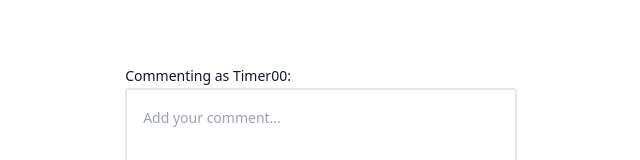
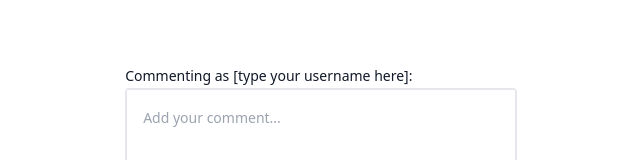
Before and after one commit to Timer00/reddit-comments, a Next.js app: page / in a window 1280 px wide. Shown: the top 160 px of the page, without its empty margins (319-959 px from the left). Built offline with nearby package versions, Linux system fonts and the light colour scheme.

Commit message:
Make username editable and accessible everywhere
Crete user hooks and context for easy access to username functionality across the codebase

```diff
--- a/src/components/CommentForm.tsx
+++ b/src/components/CommentForm.tsx
@@ -1,14 +1,15 @@
 import React, { useState } from "react";
 import { type NewComment } from "~/types/comments";
 import { SubmitButton } from "~/components/SubmitButton";
+import { useUser } from "~/hooks/useUser";
 
 interface CommentFormProps {
-  user: string
   onSubmit: (newComment: NewComment) => void
 }
 
-export const CommentForm = ({ user, onSubmit }: CommentFormProps) => {
+export const CommentForm = ({ onSubmit}: CommentFormProps) => {
   const [content, setContent] = useState("");
+  const { user, setUser } = useUser();
 
   const submit = (e: React.FormEvent) => {
     e.preventDefault();
@@ -18,21 +19,25 @@ export const CommentForm = ({ user, onSubmit }: CommentFormProps) => {
 
   return (
     <form onSubmit={submit} className='w-full'>
-      <label htmlFor="comment" className="block text-sm font-medium leading-6 text-gray-900">
-        Commenting as {user}:
+      <label className="block text-sm font-medium leading-6 text-gray-900">
+        Commenting as
+        <span contentEditable className='ml-1'
+              onClick={()=>setUser('')}
+              onBlur={(e) => setUser(e.target.textContent ?? '')}>
+          {user}
+        </span>:
       </label>
       <div className="border-gray-200 border-2 rounded">
         <textarea
           rows={4}
           name="comment"
-          id="comment"
           className="p-4 block w-full placeholder:text-gray-400 sm:text-sm sm:leading-6"
           placeholder='Add your comment...'
           value={content}
           onChange={e => setContent(e.target.value)}
         />
         <div className='bg-gray-200 flex flex-row'>
-          <SubmitButton disabled={!content}>Reply</SubmitButton>
+          <SubmitButton disabled={!content || !user}>Reply</SubmitButton>
         </div>
       </div>
     </form>
--- a/src/components/Thread.tsx
+++ b/src/components/Thread.tsx
@@ -4,6 +4,7 @@ import React, { useState } from "react";
 import { CommentForm } from "~/components/CommentForm";
 import { Arrow } from "~/assets/icons/Arrow";
 import { Chat } from "~/assets/icons/Chat";
+import { useUser } from "~/hooks/useUser";
 
 export interface ThreadProps extends CommentThree {
   nestLevel?: number
@@ -35,7 +36,7 @@ export const Thread = ({ id, author, text, children, nestLevel = 0, onSubmitRepl
         </button>
       </div>
 
-      {showReply && <CommentForm user={'Timer00'} onSubmit={onSubmit}/>}
+      {showReply && <CommentForm onSubmit={onSubmit}/>}
 
       {children?.map(child =>
         <Thread key={child.id} {...child} nestLevel={nestLevel + 1} onSubmitReply={onSubmitReply} />)}
--- /dev/null
+++ b/src/hooks/useUser.tsx
@@ -0,0 +1,37 @@
+import React, { createContext, useContext, useState, type ReactNode } from 'react';
+
+type User = string;
+
+interface UserContextValue {
+  user: User;
+  setUser: React.Dispatch<React.SetStateAction<User>>;
+}
+
+const defaultUser = '[type your username here]';
+
+const UserContext = createContext<UserContextValue | undefined>({
+  user: defaultUser,
+  setUser: () => console.warn('setUser was called without UserProvider')
+});
+
+interface UserProviderProps {
+  children: ReactNode;
+}
+
+export const UserProvider: React.FC<UserProviderProps> = ({ children }) => {
+  const [user, setUser] = useState<User>(defaultUser);
+
+  return (
+    <UserContext.Provider value={{ user, setUser }}>
+      {children}
+    </UserContext.Provider>
+  );
+}
+
+export const useUser = (): UserContextValue => {
+  const context = useContext(UserContext);
+  if (!context) {
+    throw new Error('useUser must be used within a UserProvider');
+  }
+  return context;
+}
--- a/src/pages/_app.tsx
+++ b/src/pages/_app.tsx
@@ -1,8 +1,14 @@
 import { type AppType } from "next/dist/shared/lib/utils";
 import "~/styles/globals.css";
+import { createContext } from "react";
+import { UserProvider } from "~/hooks/useUser";
 
-const MyApp: AppType = ({ Component, pageProps }) => {
-  return <Component {...pageProps} />;
-};
+export const UserContext = createContext(null);
+
+const MyApp: AppType = ({ Component, pageProps }) =>
+  // The provider is in the app root in case the username would be needed in a header for example
+  <UserProvider>
+    <Component {...pageProps} />;
+  </UserProvider>
 
 export default MyApp;
--- a/src/pages/index.tsx
+++ b/src/pages/index.tsx
@@ -9,6 +9,7 @@ import { addNestedComment } from "~/utils/comments";
 export default function Home() {
   const [threads, setThreads] = useState(commentThrees as CommentThree[]);
   const [lastId, setLastId] = useState(19);
+
   //TODO: find a better way to fetch the initial lastId, it should come from somewhere not be set manually
 
   const submitRootComment = ({ author, text }: NewComment) => {
@@ -37,7 +38,7 @@ export default function Home() {
       <main className="flex min-h-screen flex-col items-center justify-center">
         <div className="container flex flex-col items-center justify-center gap-12 px-4 py-16 ">
           <div className='thread'>
-            <CommentForm onSubmit={submitRootComment} user='Timer00' />
+            <CommentForm onSubmit={submitRootComment} />
 
             <hr className='py-5' />
 
```
